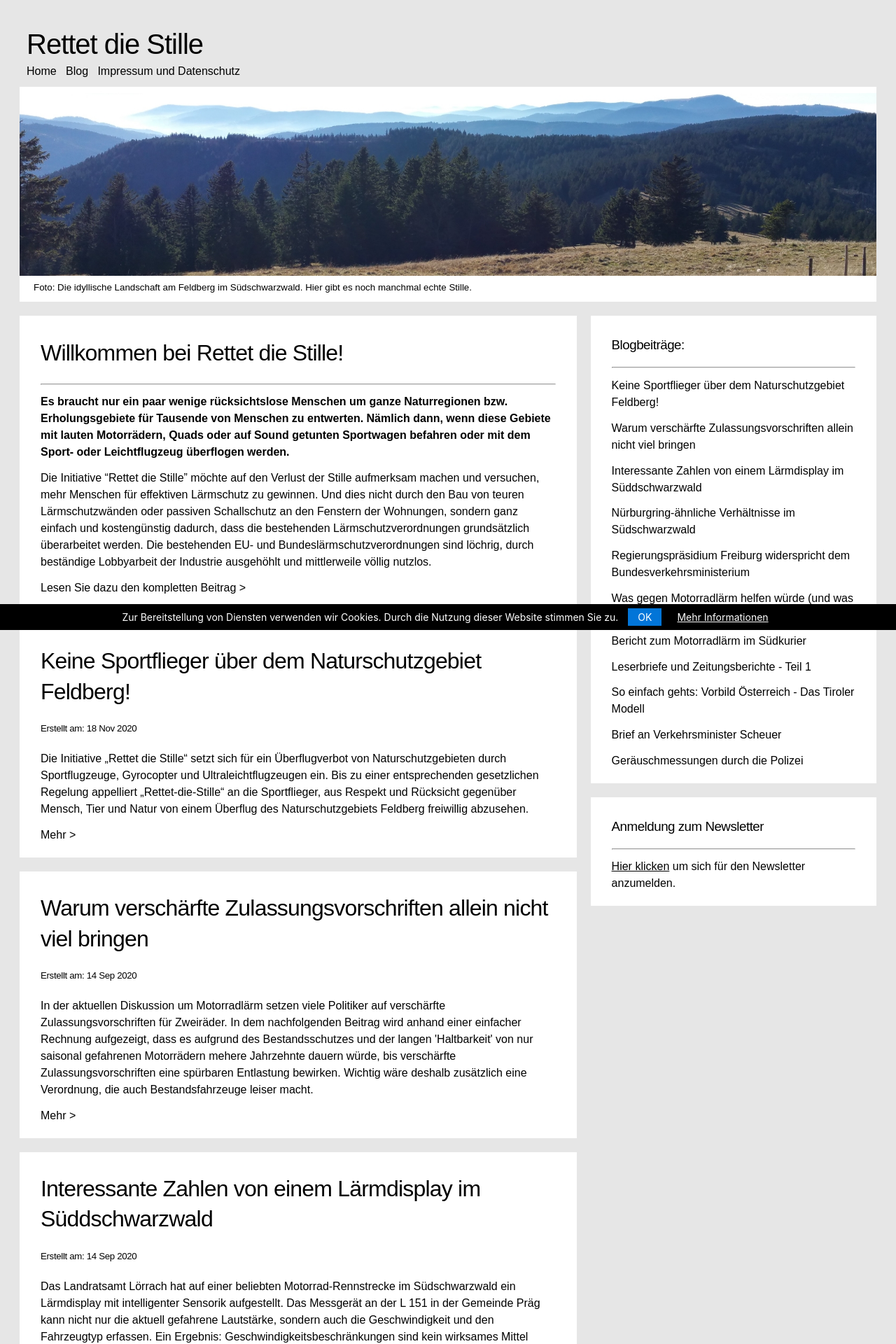
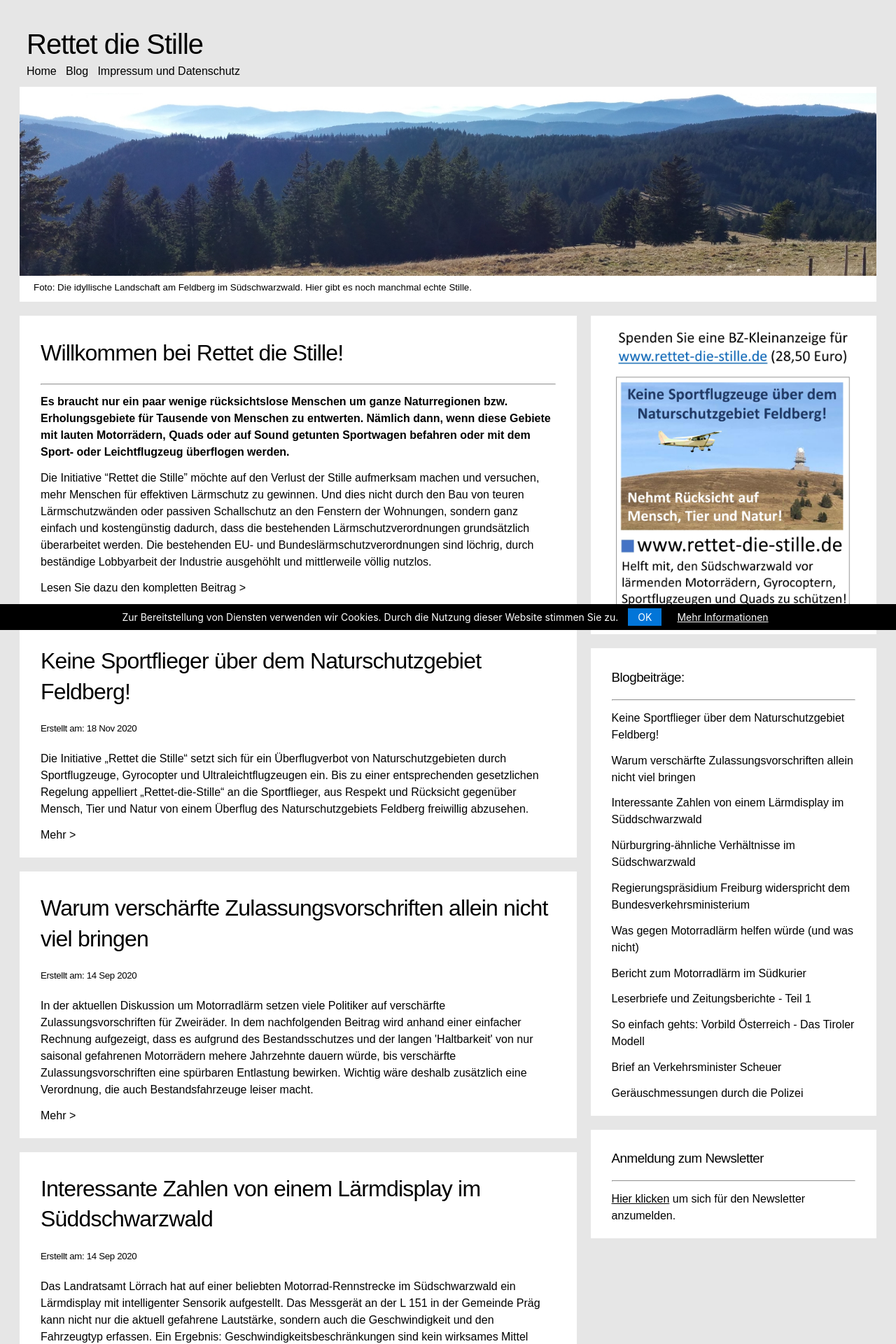
Before and after one commit to rettet-die-stille/rettet-die-stille.github.io, a Jekyll site: the page built from index.md, in a window 1280 px wide. Shown: the top 1920 px of the page at 70% size. Built offline with Jekyll 4.4.1, drawn with Linux system fonts in a browser that asks for light colours.

Commit message:
Update defaultmodern.html

```diff
--- a/_layouts/defaultmodern.html
+++ b/_layouts/defaultmodern.html
@@ -104,6 +104,13 @@ layout: default
       </div>
       <div class="rightcolumn">
         <div class="card">
+          <form action="https://www.paypal.com/donate" method="post" target="_top">
+            <input type="hidden" name="hosted_button_id" value="2CGLBY3C2FMB8" />
+            <input type="image" src="https://www.rettet-die-stille.de/assets/images/donate.jpg" width="100%" border="0" name="submit" title="PayPal - The safer, easier way to pay online!" alt="Donate with PayPal button" />
+            <img alt="" border="0" src="https://www.paypal.com/de_DE/i/scr/pixel.gif" width="1" height="1" />
+          </form>
+        </div>
+        <div class="card">
           <h3><a href="/blog.html">Blogbeiträge:</a></h3>
           <hr>
           {% for post in site.posts %}
```
